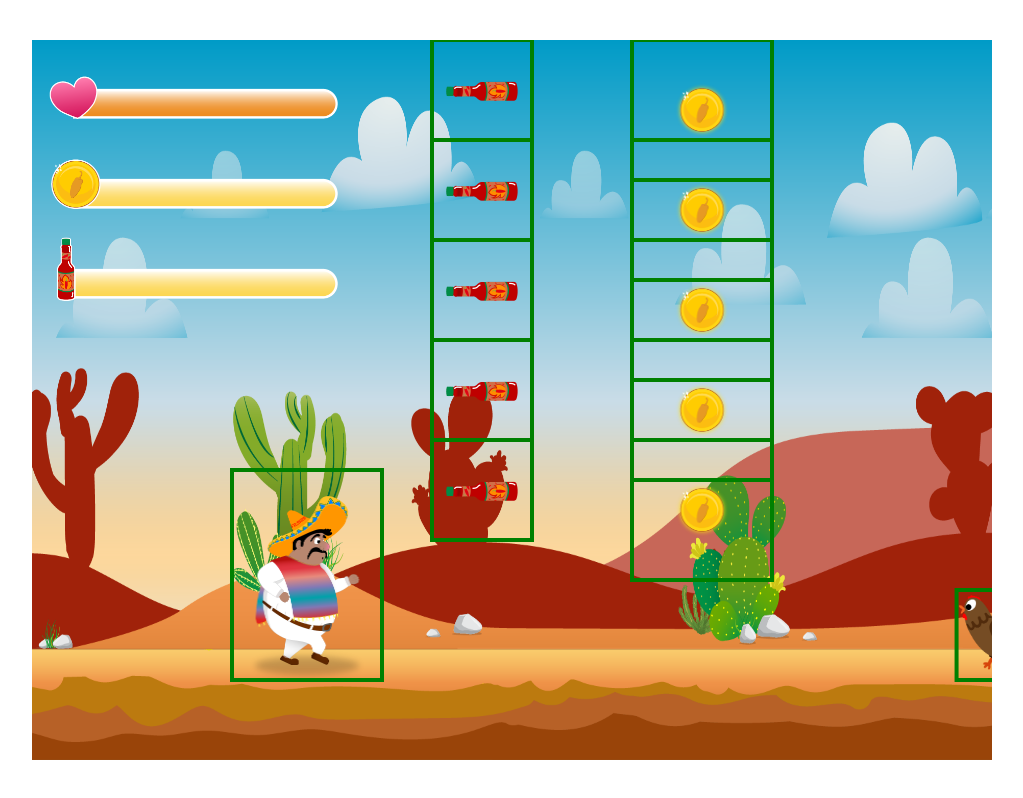
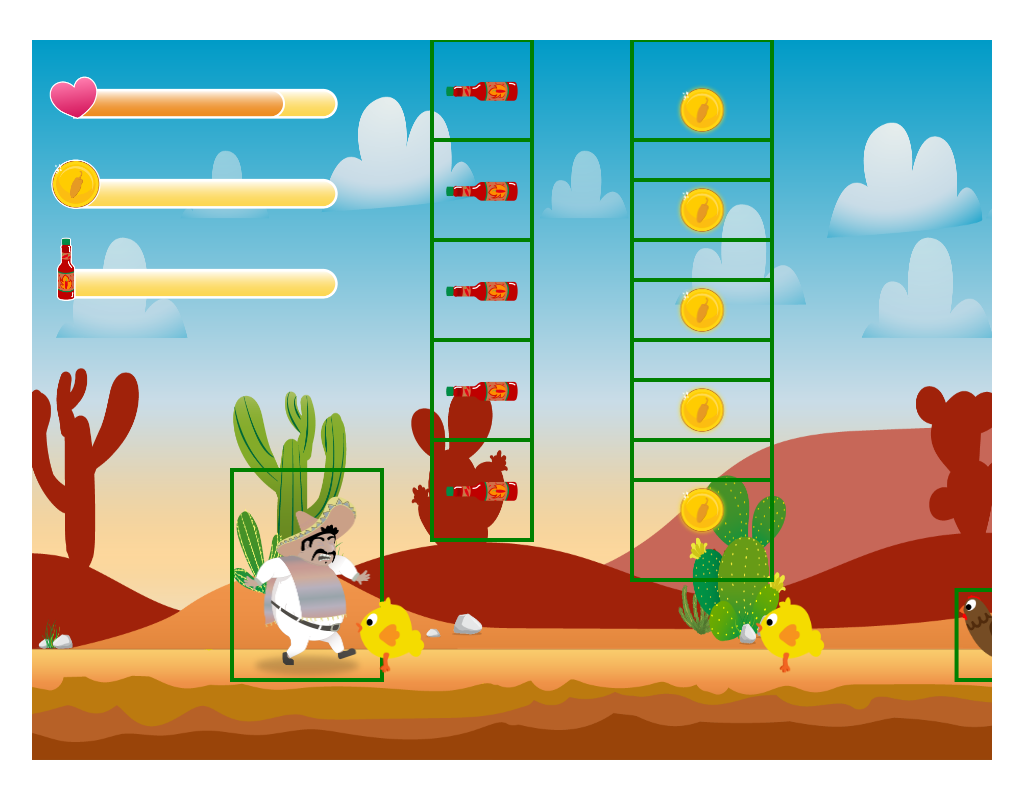
Before and after one commit to KlemensNa/El_Polo_Loco, a plain HTML site: page index.html in a window 1280 px wide. Shown: the whole page, without its empty margins (128-1151 px from the left). Drawn offline with Linux system fonts and the light colour scheme; animation ran at ten frames a second.

Commit message:
splashAndDeleteBottles

```diff
--- a/index.html
+++ b/index.html
@@ -13,6 +13,7 @@
     <script src="js/classes/thowableObject.class.js"></script>
     <script src="js/classes/bottle.class.js"></script>
     <script src="js/classes/chicken.class.js"></script>
+    <script src="js/classes/chickenSmall.class.js"></script>
     <script src="js/classes/endboss.class.js"></script>
     <script src="js/classes/character.class.js"></script>
     <script src="js/classes/clouds.class.js"></script>
--- a/js/classes/character.class.js
+++ b/js/classes/character.class.js
@@ -33,10 +33,24 @@ class Character extends MovableObject {
         'img/2_character_pepe/5_dead/D-55.png',
         'img/2_character_pepe/5_dead/D-56.png',
         'img/2_character_pepe/5_dead/D-57.png'
+    ];
+    IMAGES_SLEEP = [
+        'img/2_character_pepe/1_idle/long_idle/I-11.png',
+        'img/2_character_pepe/1_idle/long_idle/I-12.png',
+        'img/2_character_pepe/1_idle/long_idle/I-13.png',
+        'img/2_character_pepe/1_idle/long_idle/I-14.png',
+        'img/2_character_pepe/1_idle/long_idle/I-15.png',
+        'img/2_character_pepe/1_idle/long_idle/I-16.png',
+        'img/2_character_pepe/1_idle/long_idle/I-17.png',
+        'img/2_character_pepe/1_idle/long_idle/I-18.png',
+        'img/2_character_pepe/1_idle/long_idle/I-19.png',
+        'img/2_character_pepe/1_idle/long_idle/I-20.png',
+
     ]
 
     world;                                 // Variable in der alle varaiablen vom Object World gespecihert sind (s. Klasse World)
     walking_sound = new Audio('audio/running.mp3');
+    keyPushed;
 
     constructor() {
         super().loadImage('img/2_character_pepe/2_walk/W-21.png');      //superconstuctor nur einmal aufrufbar, danach einfach mit this.
@@ -48,6 +62,7 @@ class Character extends MovableObject {
         this.loadImages(this.IMAGES_JUMP);
         this.loadImages(this.IMAGES_HURT);
         this.loadImages(this.IMAGES_DEAD);
+        this.loadImages(this.IMAGES_SLEEP);
         this.animate();
         this.downToBottom();                                                    //fallen zum Boden
     }
@@ -55,9 +70,11 @@ class Character extends MovableObject {
     animate() {
 
         setInterval(() => {
+
             if (keyboard.RIGHT && this.x < this.world.level.level_end_x) {
                 this.moveRight();
                 this.walking_sound.play();
+                this.keyPushed = new Date().getTime();
             }
             else if (keyboard.LEFT) {
                 this.otherDirection = true;
@@ -65,6 +82,7 @@ class Character extends MovableObject {
                     this.moveLeft();
                 }
                 this.walking_sound.play();
+                this.keyPushed = new Date().getTime();
             } else {
                 this.walking_sound.pause();
                 this.walking_sound.currentTime = 0;
@@ -72,7 +90,13 @@ class Character extends MovableObject {
 
             if ((keyboard.SPACE || keyboard.UP) && !this.isAboveGround()) {
                 this.jump(this.coins);
+                this.keyPushed = new Date().getTime();
             }
+            if(this.noKeyPushed() && !this.isDead() && !this.isHurt()){
+                this.playAnimation(this.IMAGES_SLEEP)
+            }
+
+
 
 
             this.world.camera_x = -this.x + 200;
--- a/js/classes/chicken.class.js
+++ b/js/classes/chicken.class.js
@@ -1,4 +1,4 @@
-class Chicken extends MovableObject{
+class Chicken extends MovableObject {
     height = 90;
     width = 90;
     IMAGES = [
@@ -9,37 +9,32 @@ class Chicken extends MovableObject{
     currentImg = 0;
     energy = 20;
 
-    constructor(){
+    constructor() {
         super().loadImage('img/3_enemies_chicken/chicken_normal/1_walk/1_w.png');
         this.y = 640 - this.height;
-        this.x = 500 + (Math.random()* 2000);
+        this.x = 500 + (Math.random() * 2000);
         this.loadImages(this.IMAGES);
         this.animate();
         this.speed = 1 + Math.random() * 1;
-        this.chickenJump();
     }
 
-    animate(){
+    animate() {
 
         setInterval(() => {
+            if(!this.isDead()){
             this.moveLeft();
+            this.playAnimation(this.IMAGES)
+        }
         }, 40);
+
         setInterval(() => {
-            this.playAnimation(this.IMAGES);
-        },150);
-    }
+            if (this.isDead()) {
+                this.loadImage('img/3_enemies_chicken/chicken_normal/2_dead/dead.png');
 
-    chickenJump(){
+            }
 
-        if (!this.isAboveGround()) {
-            setInterval(() => {
-                this.jump();
-            }, 50);                   //Huhn soll springen
-        }
-
+        }, 150);
 
     }
 
-
-
 }
--- /dev/null
+++ b/js/classes/chickenSmall.class.js
@@ -0,0 +1,39 @@
+class ChickenSmall extends MovableObject {
+
+    IMAGES = [
+        'img/3_enemies_chicken/chicken_small/1_walk/1_w.png',
+        'img/3_enemies_chicken/chicken_small/1_walk/2_w.png',
+        'img/3_enemies_chicken/chicken_small/1_walk/3_w.png'
+    ]
+    energy = 20;
+
+
+    constructor(x) {
+        super().loadImage('img/3_enemies_chicken/chicken_small/1_walk/1_w.png');
+        this.loadImages(this.IMAGES);
+        this.height = 90;
+        this.width = 90;
+        this.x = x;
+        this.y = 640 - this.height;
+        this.speed = 1.5;
+        this.animate();
+    }
+
+    animate() {
+
+        setInterval(() => {
+            if (!this.isDead()) {
+                this.moveLeft();
+                this.playAnimation(this.IMAGES)
+            }
+        }, 40);
+
+        setInterval(() => {
+            if (this.isDead()) {
+                this.loadImage('img/3_enemies_chicken/chicken_small/2_dead/dead.png')
+            }
+
+        }, 150);
+
+    }
+}
--- a/js/classes/endboss.class.js
+++ b/js/classes/endboss.class.js
@@ -3,8 +3,9 @@ class Endboss extends MovableObject{
     height = 400;
     width = 400;
     energy = 40;
+    range;
 
-    IMAGES= [
+    IMAGES_ALERT = [
         'img/4_enemie_boss_chicken/2_alert/G5.png',
         'img/4_enemie_boss_chicken/2_alert/G6.png',
         'img/4_enemie_boss_chicken/2_alert/G7.png',
@@ -14,20 +15,70 @@ class Endboss extends MovableObject{
         'img/4_enemie_boss_chicken/2_alert/G11.png',
         'img/4_enemie_boss_chicken/2_alert/G12.png',
     ];
+
+    IMAGES_WALK = [
+        'img/4_enemie_boss_chicken/1_walk/G1.png',
+        'img/4_enemie_boss_chicken/1_walk/G2.png',
+        'img/4_enemie_boss_chicken/1_walk/G3.png',
+        'img/4_enemie_boss_chicken/1_walk/G4.png',
+    ]
+
+    IMAGES_ATTACK = [
+        'img/4_enemie_boss_chicken/3_attack/G13.png',
+        'img/4_enemie_boss_chicken/3_attack/G14.png',
+        'img/4_enemie_boss_chicken/3_attack/G15.png',
+        'img/4_enemie_boss_chicken/3_attack/G16.png',
+        'img/4_enemie_boss_chicken/3_attack/G17.png',
+        'img/4_enemie_boss_chicken/3_attack/G18.png',
+        'img/4_enemie_boss_chicken/3_attack/G19.png',
+        'img/4_enemie_boss_chicken/3_attack/G20.png',
+    ]
+
+    IMAGES_HURT = [
+        'img/4_enemie_boss_chicken/4_hurt/G21.png',
+        'img/4_enemie_boss_chicken/4_hurt/G22.png',
+        'img/4_enemie_boss_chicken/4_hurt/G23.png'
+    ];
+
+    IMAGES_DEAD = [
+        'img/4_enemie_boss_chicken/5_dead/G24.png',
+        'img/4_enemie_boss_chicken/5_dead/G25.png',
+        'img/4_enemie_boss_chicken/5_dead/G26.png'
+    ]
     currentImg = 0;
 
     constructor(){
-        super().loadImage(this.IMAGES[7]);
+        super().loadImage(this.IMAGES_ALERT[7]);
         this.y = 660 - this.height;
-        this.loadImages(this.IMAGES);
+        this.loadImages(this.IMAGES_WALK);
+        this.loadImages(this.IMAGES_ALERT);
+        this.loadImages(this.IMAGES_ATTACK);
+        this.loadImages(this.IMAGES_HURT);
+        this.loadImages(this.IMAGES_DEAD);
         this.x = 2200;
         this.animate();
+        this.speed = 3;
     }
 
     animate(){
+
         setInterval(() => {
-                this.playAnimation(this.IMAGES);
-        }, 150);
+            if(this.isDead()){
+                this.playAnimation(this.IMAGES_DEAD);
+            }
+            else if(this.isHurt()){
+                this.playAnimation(this.IMAGES_HURT);
+            }
+            else{
+                this.moveLeft();
+                this.playAnimation(this.IMAGES_WALK);
+            }
+
+            if(!this.isDead() && !this.isHurt() && this.range == 1){
+                this.playAnimation(this.IMAGES_ATTACK);
+            }
+
+        }, 150 );
     }
 
 
--- a/js/classes/moveableObject.class.js
+++ b/js/classes/moveableObject.class.js
@@ -10,6 +10,7 @@ class MovableObject extends DrawableObject {
     bottles = 0;
     coins = 0;
     lastHit = 0;
+
 
     downToBottom() {
         setInterval(() => {
@@ -53,12 +54,26 @@ class MovableObject extends DrawableObject {
         }
     }
 
+
     // isColliding (mo) {
     //     return  (this.x + this.width) >= mo.x && this.x <= (mo.X + mo.width) &&
     //             (this.x + this.offsety + this.height) >= mo.y &&
     //             (this.y + this.offsety) <= (mo.y + mo.height) &&
     //             mo.onCollisionCourse; // Optional: hiermit könnten wir schauen, ob ein Objekt sich in die richtige Richtung bewegt. Nur dann kollidieren wir. Nützlich bei Gegenständen, auf denen man stehen kann.
     // }
+
+    readyToAttack(mo){
+        return this.x - (mo.x + mo.width) < 100
+    }
+
+    attack(){
+        this.range = 1;
+        console.log("yeah")
+    }
+
+    dontAttack(){
+        this.range = 0;
+    }
 
     hit() {
         if (!this.isHurt()) {
@@ -100,13 +115,15 @@ class MovableObject extends DrawableObject {
             console.log('Coins:', this.coins);
         }
     }
-    hitEnemy(enemy, enemies, index) {
+
+    hitEnemy(enemies, index) {
         if (!this.hurtEnemy()) {
-            enemy.energy -= 20;
+            this.energy -= 20;
             this.lastHit = new Date().getTime();
-            if (enemy.energy <= 0) {
-                enemy.energy = 0;
-                enemies.splice(index, 1);
+            if (this.energy <= 0) {
+                this.energy = 0;
+                // this.dendboss--;
+                setTimeout(() => {enemies.splice(index, 1)}, 600);
             }
         }
     }
@@ -116,4 +133,13 @@ class MovableObject extends DrawableObject {
         return timespan < 1;
     }
 
+    noKeyPushed(){
+        let timespan = (new Date().getTime() - this.keyPushed) / 1000;
+        return timespan > 5;
+    }
+
+
+
+
+
 }
--- a/js/classes/world.class.js
+++ b/js/classes/world.class.js
@@ -10,6 +10,8 @@ class World {
     statusbarCoins = new Statusbar(Statusbar.IMAGES_COINBAR, 100);
     statusbarBottle = new Statusbar(Statusbar.IMAGES_BOTTLEBAR, 190);
     salsaBottles = [];
+    endboss = this.level.enemies.length - 1;
+
 
 
     constructor(canvas, keyboard) {
@@ -29,6 +31,7 @@ class World {
         setInterval(() => {
             this.checkCollisions();
             this.checkThrowObjects();
+            this.checkAttackRange();
         }, 100);
     }
 
@@ -39,6 +42,7 @@ class World {
             this.character.bottles--;
             this.statusbarBottle.addBottle(this.character.bottles);
             this.lastThrow = new Date().getTime();
+            this.character.keyPushed = new Date().getTime();
         }
     }
 
@@ -81,10 +85,18 @@ class World {
                     bottle.speedY = 0;
                     bottle.speedX = 0;
                     const index = this.level.enemies.findIndex(enemy => bottle.isColliding(enemy));
-                    enemy.hitEnemy(enemy, this.level.enemies, index, );
+                    enemy.hitEnemy(this.level.enemies, index);
                 }
             })
         });
+    }
+
+    checkAttackRange(){
+        if(this.level.enemies[this.endboss].readyToAttack(this.character)){
+            this.level.enemies[this.endboss].attack();
+        }else{
+            this.level.enemies[this.endboss].dontAttack();
+        }
     }
 
 
--- a/level/level1.js
+++ b/level/level1.js
@@ -2,6 +2,10 @@
     [
         new Chicken(),
         new Chicken(),
+        new ChickenSmall(500),
+        new ChickenSmall(900),
+        new ChickenSmall(1300),
+        new ChickenSmall(),
         new Endboss(),
     ],
     [
```
